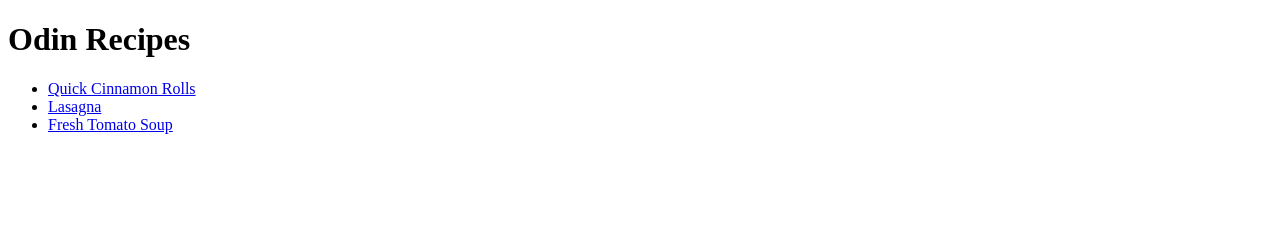
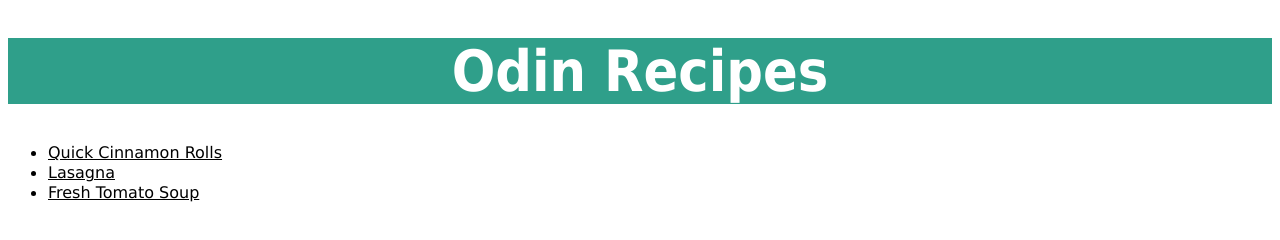
Before and after one commit to LaiaSF/odin-recipes, a plain HTML site: page index.html in a window 1280 px wide. Drawn offline with Linux system fonts and the light colour scheme.

Commit message:
Add styles.css

```diff
--- a/index.html
+++ b/index.html
@@ -3,12 +3,13 @@
     <head>
         <meta charset="UTF-8">
         <title>Odin Recipes</title>
+        <link rel="stylesheet" href="styles/styles.css">
     </head>
 
     <body>
-        <h1>Odin Recipes</h1>
+        <h1 id="main-title">Odin Recipes</h1>
 
-        <ul>
+        <ul class="home-navigation">
             <li><a href="recipes/cinnamon-rolls.html">Quick Cinnamon Rolls</a></li>
             <li><a href="recipes/lasagna.html">Lasagna</a></li>
             <li><a href="recipes/tomato-soup.html">Fresh Tomato Soup</a></li>
--- /dev/null
+++ b/styles/styles.css
@@ -0,0 +1,40 @@
+html {
+    font-family: Tahoma, sans-serif;
+}
+
+h1 {
+    color: rgb(130, 191, 180);
+    font-size: 57px;
+    font-family: "Brush Script MT";
+}
+
+h2 {
+    color: rgb(47, 159, 138);
+}
+
+img {
+    width: 400px;
+    height: auto;
+}
+
+p,
+ul,
+ol {
+    font-family: "Trebuchet MS";
+}
+
+
+/* index.html */
+#main-title {
+    color: white;
+    background-color: rgb(47, 159, 138);
+    text-align: center;
+    font-weight: 600;
+    font-family: Tahoma, sans-serif;
+
+}
+
+.home-navigation a {
+    color: black;
+    font-family: Verdana, sans-serif;
+}
```
Also changed, not shown: recipes/cinnamon-rolls.html (+1 -0 lines), recipes/lasagna.html (+2 -0 lines), recipes/tomato-soup.html (+1 -0 lines), 1 other file.
